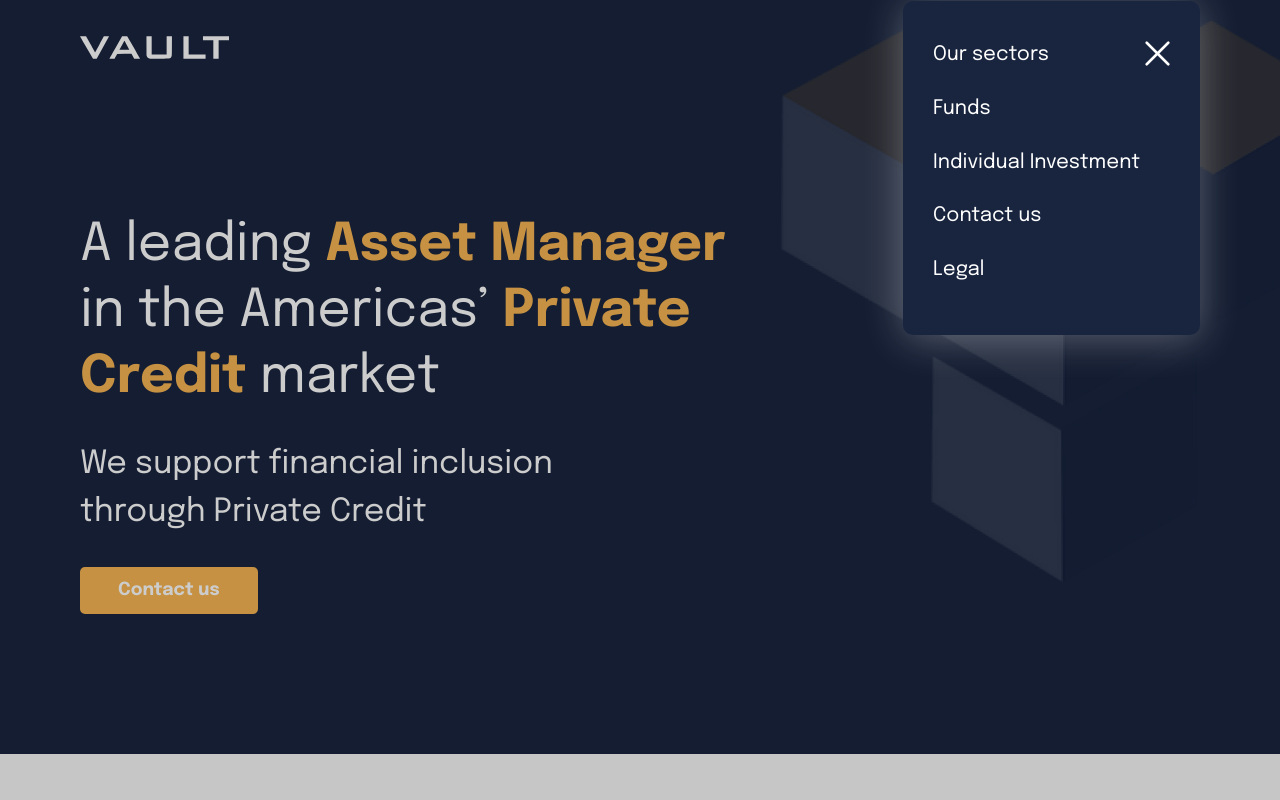
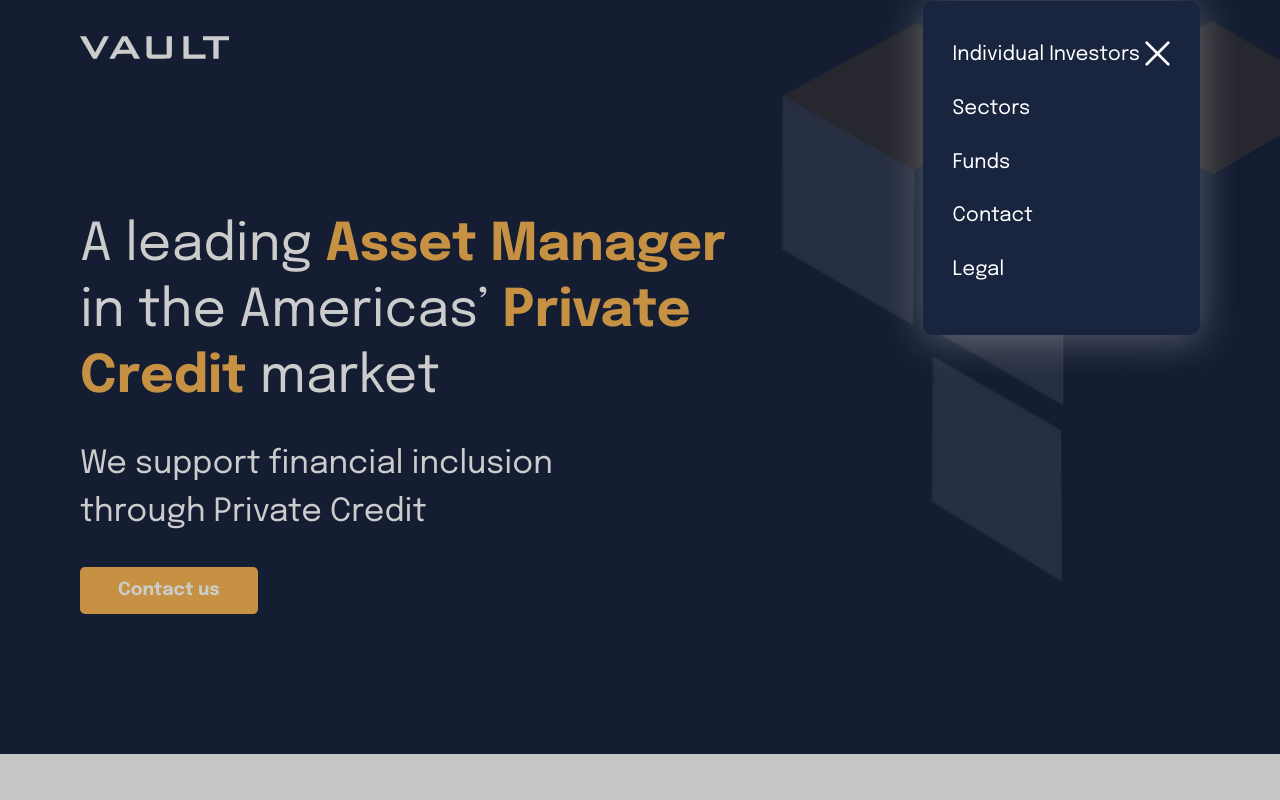
Before and after one commit to yashzindex/valut-ini, a Next.js app: page /en in a window 1280 px wide. Both pictures are taken after a click on the element 1173 px from the left and 47 px from the top of the page. Shown: the top 800 px of the page. Built offline with nearby package versions, Linux system fonts and the light colour scheme.

Commit message:
change 3-8-2024 10-30

```diff
--- a/messages/en.json
+++ b/messages/en.json
@@ -30,10 +30,10 @@
     "contact_us" : "Contact"
   },
   "Navmenu":{
-    "our_sectors" : "Our sectors",
+    "our_sectors" : "Sectors",
     "portfolio" : "Funds",
-    "individual_investment" : "Individual Investment",
-    "contact_us" : "Contact us",
+    "individual_investment" : "Individual Investors",
+    "contact_us" : "Contact",
     "legal" : "Legal"
   },
   "sectors": {
@@ -82,7 +82,7 @@
       "first": {
         "f_img": "/images/fundsImg.png",
         "fund":"FUND I",
-        "card_title":"México Payroll Discount Lending"
+        "card_title":"Mexico Payroll Discount Lending"
       },
       "second": {
         "f_img": "/images/fundsImg.png",
@@ -112,9 +112,9 @@
   },
   "Footer": {
     "home": "Home",
-    "our_focus_sectors": "Our focus sectors",
+    "our_focus_sectors": "Sectors",
     "portfolio": "Portfolio",
-    "contact_us": "Contact us",
+    "contact_us": "Contact",
     "legal": "Legal",
     "funds": "Funds"
   }
--- a/messages/es.json
+++ b/messages/es.json
@@ -29,9 +29,9 @@
     "contact_us" : "Contacto"
   },
   "Navmenu":{
-    "our_sectors" : "Nuestros factores",
+    "our_sectors" : "Sectores",
     "portfolio" : "Fondos",
-    "individual_investment" : "Inversionista individual",
+    "individual_investment" : "Inversionistas Individuales",
     "contact_us" : "Contacto",
     "legal" : "Legal"
   },
@@ -111,7 +111,7 @@
   },
   "Footer": {
     "home": "Inicio",
-    "our_focus_sectors": "Nuestros sectores",
+    "our_focus_sectors": "Sectores",
     "portfolio": "Portafolio",
     "contact_us": "Contacto",
     "legal": "Legal",
--- a/src/app/[locale]/_views/Header/Header.tsx
+++ b/src/app/[locale]/_views/Header/Header.tsx
@@ -84,6 +84,16 @@ function DropdownMenu({
       <ul className="flex flex-col gap-[25px] text-nowrap pr-[30px] bg-secondary">
         <li className="inline-block">
           <Link
+            href={`https://www.vault-capital.com/individuals/${currentLang}`}
+            target="_blank"
+            onClick={() => setIsOpen(!isOpen)}
+            className="text-white hover:text-primary text-[20px] font-normal leading-[144%]"
+          >
+            {t("individual_investment")}
+          </Link>
+        </li>
+        <li className="inline-block">
+          <Link
             href="#sectors"
             onClick={() => setIsOpen(!isOpen)}
             className="text-white hover:text-primary text-[20px] font-normal leading-[144%]"
@@ -98,16 +108,6 @@ function DropdownMenu({
             className="text-white hover:text-primary text-[20px] font-normal leading-[144%]"
           >
             {t("portfolio")}
-          </Link>
-        </li>
-        <li className="inline-block">
-          <Link
-            href={`https://www.vault-capital.com/individuals/${currentLang}`}
-            target="_blank"
-            onClick={() => setIsOpen(!isOpen)}
-            className="text-white hover:text-primary text-[20px] font-normal leading-[144%]"
-          >
-            {t("individual_investment")}
           </Link>
         </li>
         <li className="inline-block">
```
